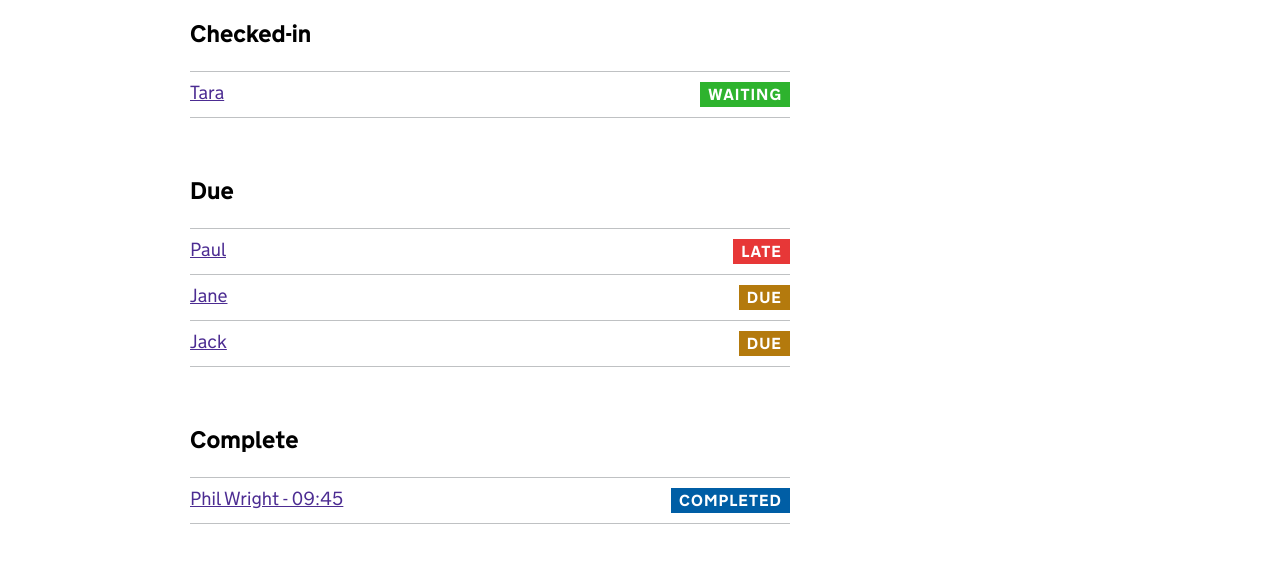
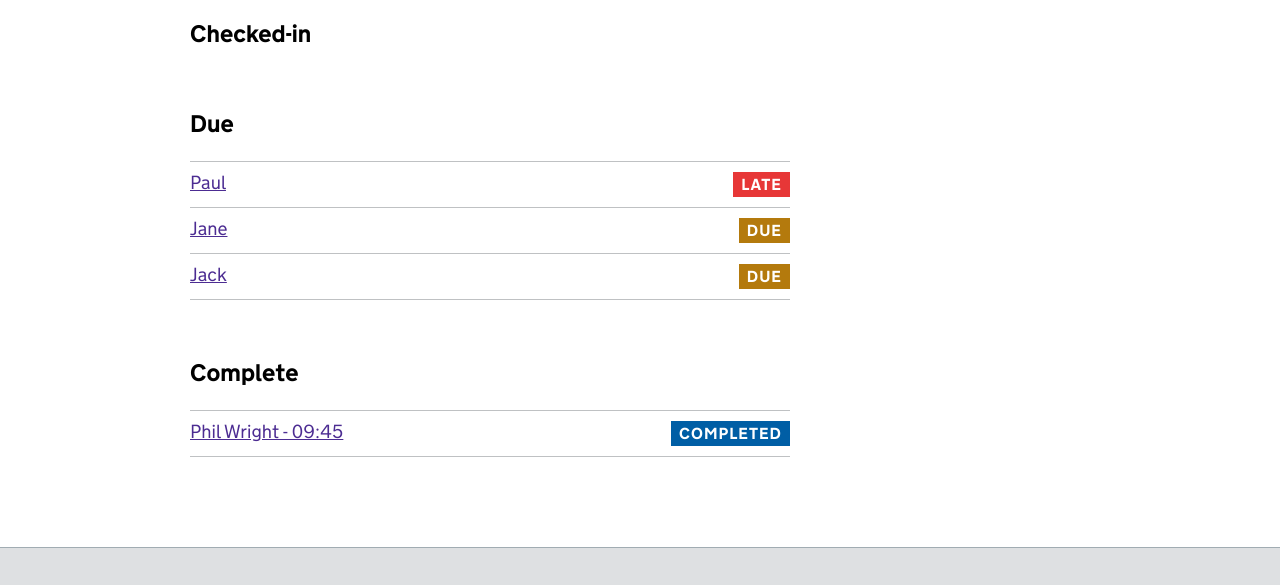
Before and after one commit to teamvaltekkers/jc-web-app, a website built with webpack: page admin.html in a window 1280 px wide. Shown: the part 194-779 px from the top of the page. Built offline with nearby package versions, Linux system fonts and the light colour scheme; some packages are replaced by stand-ins of ours.

Commit message:
removes inital list

```diff
--- a/admin.html
+++ b/admin.html
@@ -91,13 +91,7 @@
                                 <span class="app-task-list__section-number"></span> Checked-in
                             </h2>
                             <ul class="app-task-list__items" id="waiting">
-                                <li class="app-task-list__item">
-                                    <a class="app-task-list__task-name" href=""
-                                        aria-describedby="eligibility-completed">
-                                        Tara
-                                    </a>
-                                    <strong class="waiting govuk-tag app-task-list__task-completed" id="eligibility-completed">waiting</strong>
-                                </li>
+
                             </ul>
                         </li>
                         <li>
--- a/src/admin.js
+++ b/src/admin.js
@@ -18,7 +18,6 @@ document.addEventListener("DOMContentLoaded", function() {
   var waitingUl = document.getElementById('waiting');
   var checkInRef = database.ref('checkins/');
 
-
   checkInRef.on('value', (snapshot) =>{
     var checkins = snapshot.val();
     var newList = '';
```
